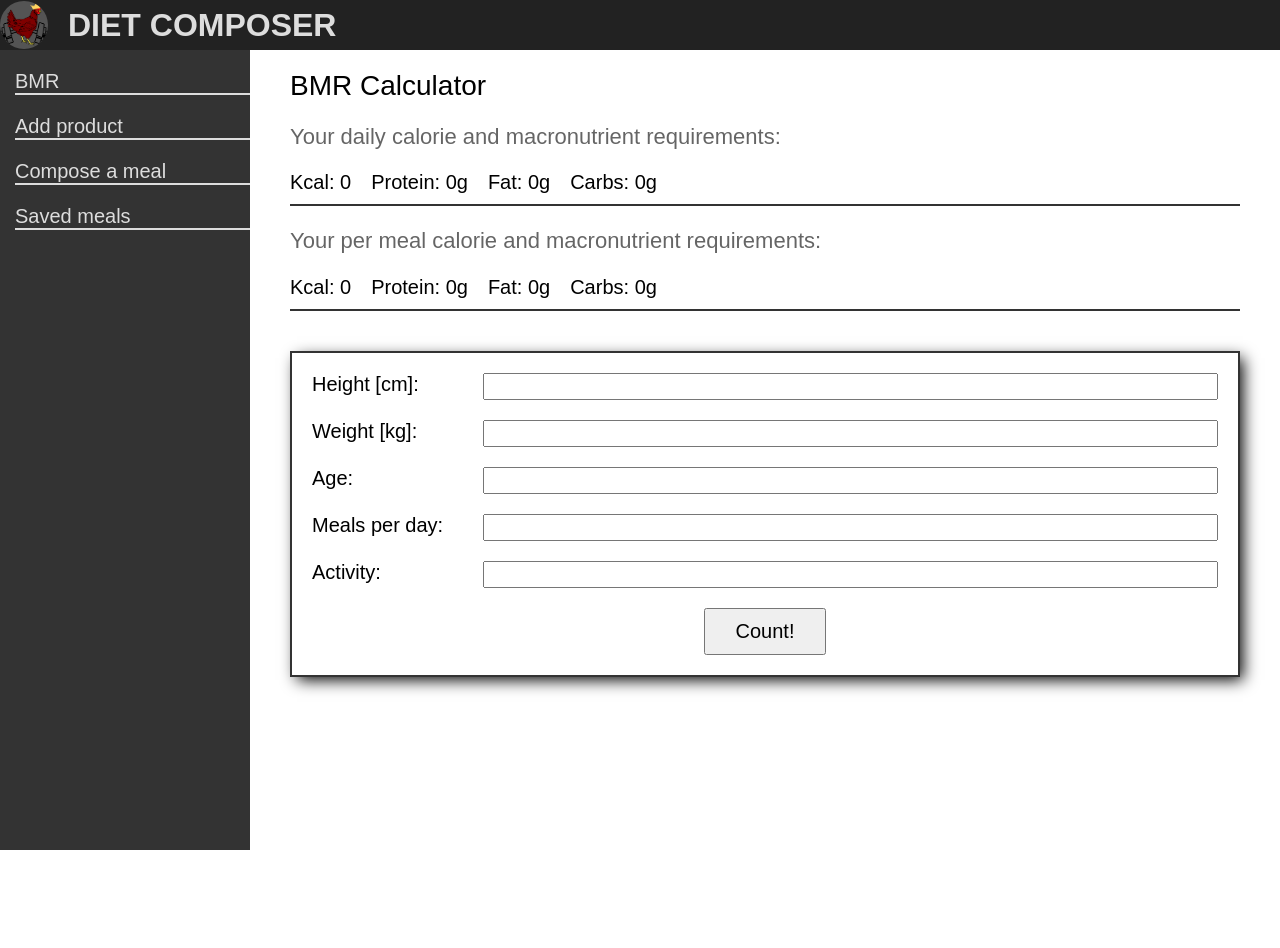
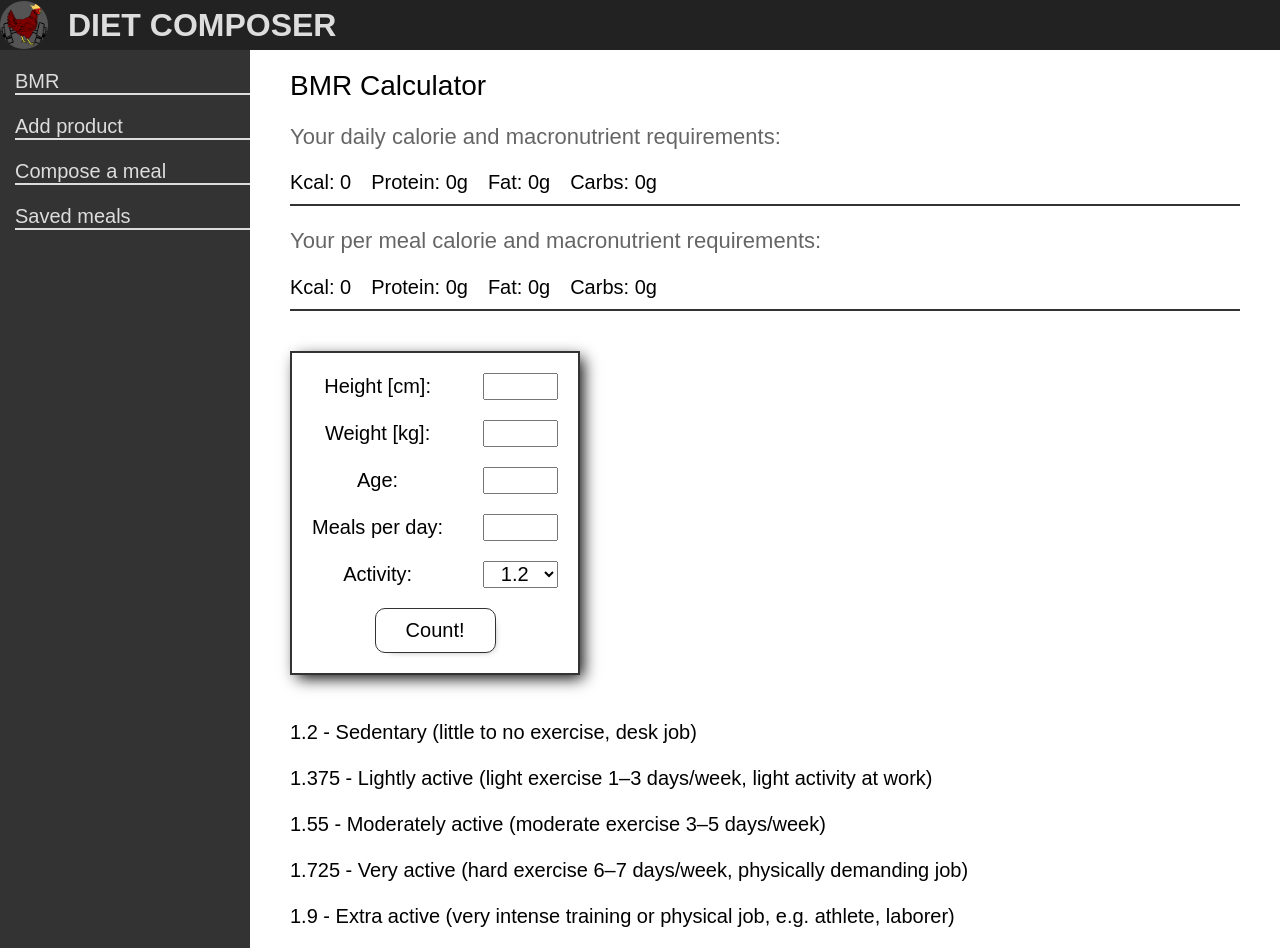
Before and after one commit to Adrode/diet-composer-react, a React (Create React App) app: page / in a window 1280 px wide. Before the commit the page ends 850 px from the top, so only its background shows below. Built offline with nearby package versions, Linux system fonts and the light colour scheme; a web font is replaced by a local one.

Commit message:
BMR components styling

```diff
--- a/src/features/BMR/index.js
+++ b/src/features/BMR/index.js
@@ -10,6 +10,7 @@ import {
   InputsContainer,
   Input,
   Submit,
+  Select,
 } from "./styled";
 
 export const BMR = () => {
@@ -45,10 +46,24 @@ export const BMR = () => {
           <Input type="number"></Input>
           <Input type="number"></Input>
           <Input type="number"></Input>
-          <Input type="number"></Input>
+          <Select>
+            <option value={1.2}>1.2</option>
+            <option value={1.375}>1.375</option>
+            <option value={1.55}>1.55</option>
+            <option value={1.725}>1.725</option>
+            <option value={1.9}>1.9</option>
+          </Select>
         </InputsContainer>
         <Submit type="button">Count!</Submit>
       </BMRCalculator>
+      <div>
+        <br /><br />
+        1.2 -	Sedentary (little to no exercise, desk job)<br /><br />
+        1.375	- Lightly active (light exercise 1–3 days/week, light activity at work)<br /><br />
+        1.55 - Moderately active (moderate exercise 3–5 days/week)<br /><br />
+        1.725	- Very active (hard exercise 6–7 days/week, physically demanding job)<br /><br />
+        1.9	- Extra active (very intense training or physical job, e.g. athlete, laborer)
+      </div>
     </>
   )
 };
--- a/src/features/BMR/styled.js
+++ b/src/features/BMR/styled.js
@@ -34,9 +34,10 @@ export const BMRCalculator = styled.form`
     box-shadow: 5px 5px 15px -2px;
     padding: 20px;
     width: 100%;
+    max-width: fit-content;
 
     display: grid;
-    grid-template-columns: auto 1fr;
+    grid-template-columns: 1fr auto;
     gap: 20px 40px;
 `;
 
@@ -46,7 +47,10 @@ export const LabelsContainer = styled.div`
     gap: 20px;
 `;
 
-export const Label = styled.label``;
+export const Label = styled.label`
+    justify-self: center;
+    align-self: center;
+`;
 
 export const InputsContainer = styled.div`
     display: grid;
@@ -56,6 +60,14 @@ export const InputsContainer = styled.div`
 
 export const Input = styled.input`
     padding: 0;
+    max-width: 75px;
+    text-align: center;
+`;
+
+export const Select = styled.select`
+    padding: 0;
+    max-width: 75px;
+    text-align: center;
 `;
 
 export const Submit = styled.button`
@@ -64,4 +76,20 @@ export const Submit = styled.button`
     width: fit-content;
     justify-self: center;
     padding: 10px 30px;
+
+    border: 1px solid ${({ theme }) => theme.color.grey};
+    border-radius: 10px;
+    box-shadow: 5px 5px 10px -10px;
+    background-color: inherit;
+
+    transition: 0.07s transform linear;
+
+    &:hover {
+        cursor: pointer;
+        transform: scale(1.05);
+    }
+
+    &:active {
+        transform: scale(1);
+    }
 `;
```
